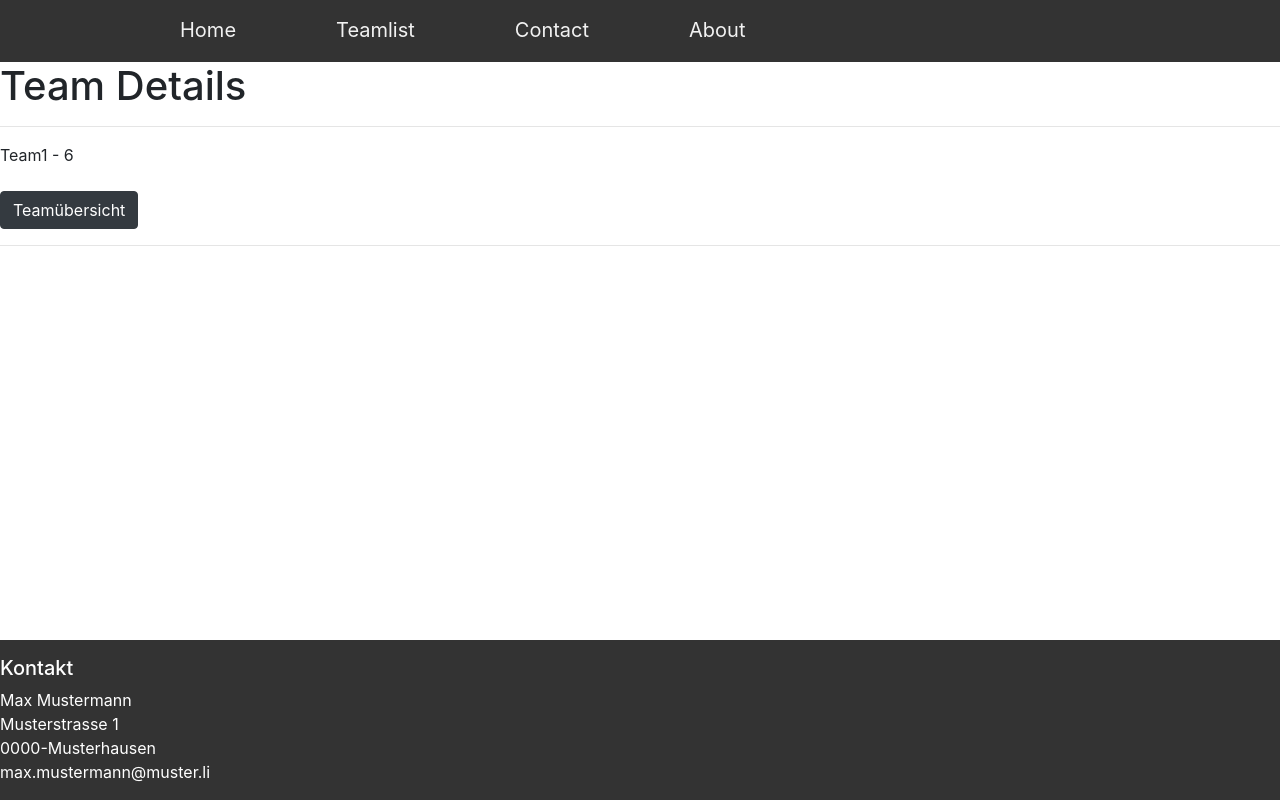
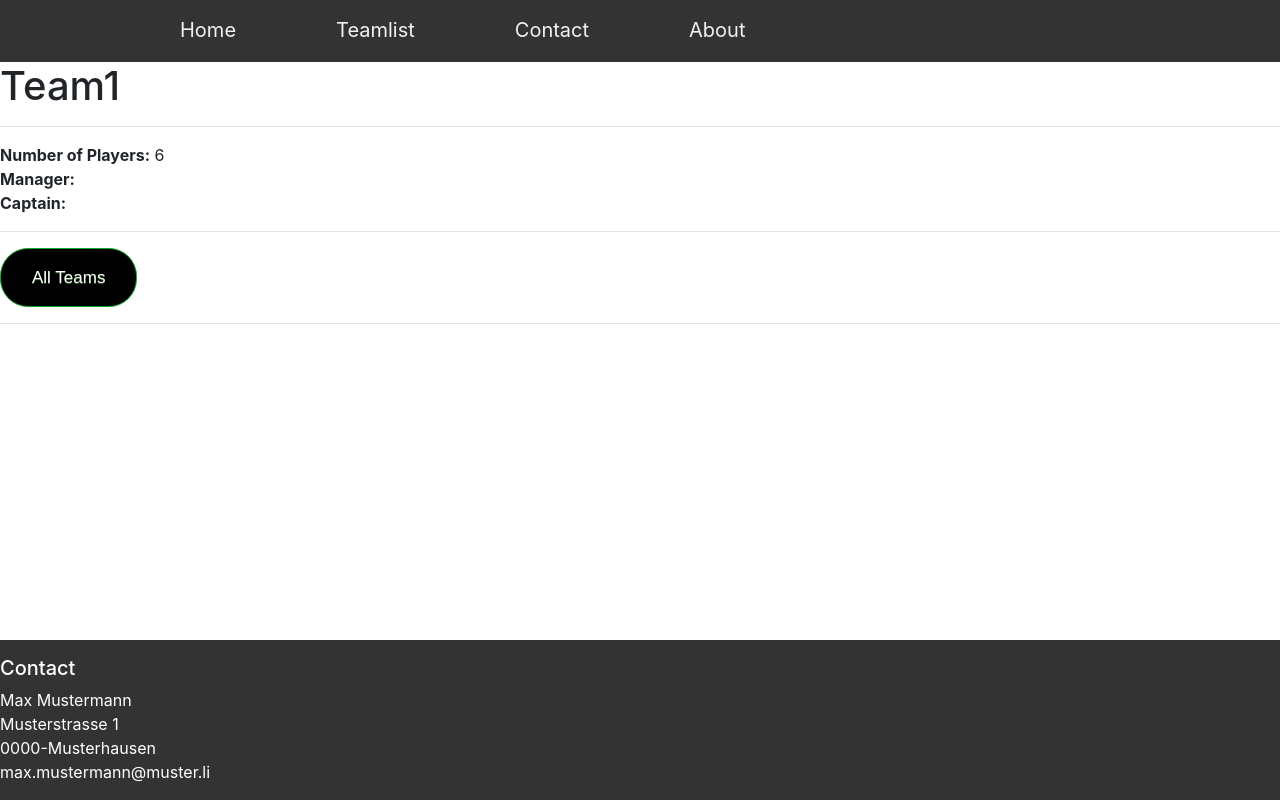
Before and after one commit to BuecAle/TournamentGenerator_ISD, a Django app: page /team/1 in a window 1280 px wide. Run offline with Django 3.2, Linux system fonts and the light colour scheme; data comes from the database, SQL or seed files in the repository; both versions use the stored data as it was after the commit; some libraries are stand-ins or nearby versions.

Commit message:
Button styled, inserted links, added footer

```diff
--- a/trunk/TournamentGenerator/TournamentGenerator/TournamentGenerator/settings.py
+++ b/trunk/TournamentGenerator/TournamentGenerator/TournamentGenerator/settings.py
@@ -125,4 +125,5 @@ STATIC_URL = '/static/'
 
 STATICFILES_DIRS = [
     os.path.join(BASE_DIR, "unrelatedstatic"),
+    os.path.join(BASE_DIR, "static"),
 ]
--- a/trunk/TournamentGenerator/TournamentGenerator/TournamentOverview/forms.py
+++ b/trunk/TournamentGenerator/TournamentGenerator/TournamentOverview/forms.py
@@ -5,7 +5,7 @@ from .models import Teams
 class TeamCreateForm(forms.ModelForm):
     class Meta:
         model = Teams
-        fields = ['TeamName', 'NrOfPlayer']
+        fields = ['TeamName', 'NrOfPlayer', 'Manager', 'Captain']
 
     def clean_title(self, *args, **kwargs):
         tmp = self.cleaned_data.get('TeamName')
@@ -17,3 +17,5 @@ class TeamCreateForm(forms.ModelForm):
 class RawTeamForm(forms.Form):
     TeamName = forms.CharField()
     NrOfPlayer = forms.DecimalField()
+    Manager = forms.CharField()
+    Captain = forms.CharField();
--- a/trunk/TournamentGenerator/TournamentGenerator/TournamentOverview/models.py
+++ b/trunk/TournamentGenerator/TournamentGenerator/TournamentOverview/models.py
@@ -7,7 +7,8 @@ from django.urls import reverse
 class Teams(models.Model):
     TeamName = models.CharField(max_length=120)
     NrOfPlayer = models.DecimalField(decimal_places=0, max_digits=2)
-
+    Manager = models.CharField(max_length=120, default="")
+    Captain = models.TextField(max_length=120, default="");
 
     def get_absolute_url(self):
         return reverse("team-detail", kwargs={"my_id" : self.id})
--- a/trunk/TournamentGenerator/TournamentGenerator/TournamentOverview/views.py
+++ b/trunk/TournamentGenerator/TournamentGenerator/TournamentOverview/views.py
@@ -14,7 +14,7 @@ def teamCreateView(httprequest, *args, **kwargs):
         my_form = TeamCreateForm()
 
     context = {
-        "form" : my_form
+        "form": my_form
     }
 
     return render(httprequest, "team_create_view.html", context)
@@ -35,6 +35,7 @@ def teamCreateView(httprequest, *args, **kwargs):
     return render(httprequest, "team_list.html", context)
 """
 
+
 def teamList(httprequest, *args, **kwargs):
     allTeams = Teams.objects.all()
     context ={
@@ -54,3 +55,11 @@ def teamDetail(httprequest, my_id, *args, **kwargs):
     }
 
     return render(httprequest, "team_detail.html", context)
+
+"""
+def teamPlayer(httprequest, *args):
+    my_dict = {
+        "myList": ["this", "is", "my", "list", "hello"],
+    }
+    return render(httprequest, "home.html", my_dict)
+"""
--- /dev/null
+++ b/trunk/TournamentGenerator/TournamentGenerator/static/styles.css
@@ -0,0 +1,21 @@
+.standardBtn {
+	background-color:black;
+	border-radius:28px;
+	border:1px solid #18ab29;
+	display:inline-block;
+	cursor:pointer;
+	color:#ffffff;
+	font-family:Arial;
+	font-size:17px;
+	padding:16px 31px;
+	text-decoration:none;
+	text-shadow:0px 1px 0px #2f6627;
+}
+.standardBtn:hover {
+	background-color:#5cbf2a;
+}
+.standardBtn:active {
+	position:relative;
+	top:1px;
+}
+<!-- ------------------------------------------------- -->
--- a/trunk/TournamentGenerator/TournamentGenerator/templates/base.html
+++ b/trunk/TournamentGenerator/TournamentGenerator/templates/base.html
@@ -1,10 +1,8 @@
 <!DOCTYPE html>
 <html>
 <head>
-<style>.title{
-background-color: green;
-}
-</style>
+    {% load static %}
+    <link rel="stylesheet" type="text/css" href="{% static '/styles.css' %}">
 
     <!-- Required Metatext-->
     <meta charset="utf-8">
@@ -31,7 +29,10 @@ background-color: green;
     {% endblock %}
 
     <hr>
-
+    {% block mainContent3 %}
+        will be replaced
+    {% endblock %}
+    <hr>
     {% include 'footer.html' %}
 
 </body>
--- a/trunk/TournamentGenerator/TournamentGenerator/templates/footer.html
+++ b/trunk/TournamentGenerator/TournamentGenerator/templates/footer.html
@@ -9,11 +9,10 @@
   text-align: left;
 }
 </style>
-
-<div class="footer">
-  <p><h5>Kontakt</h5>
+<section class="footer">
+  <p><h5>Contact</h5>
     Max Mustermann<br>
     Musterstrasse 1 <br>
     0000-Musterhausen<br>
     max.mustermann@muster.li</p>
-</div>
+</section>
--- a/trunk/TournamentGenerator/TournamentGenerator/templates/team_create_view.html
+++ b/trunk/TournamentGenerator/TournamentGenerator/templates/team_create_view.html
@@ -1,12 +1,13 @@
 {% extends 'base.html' %}
 
 {% block mainContent %}
-    <h1>Neues Team erstellen</h1>
+    <h1>Create new Team</h1>
     <br>
     <form action="." method="POST">{% csrf_token %}
         {{form.as_p}}
         <input type="submit" name="Save">
     </form>
-    <a href="/team/">Teamliste</a>
+
+    <a href="/team/" class="standardBtn">Back to all Teams</a>
 
 {% endblock %}
--- a/trunk/TournamentGenerator/TournamentGenerator/templates/team_detail.html
+++ b/trunk/TournamentGenerator/TournamentGenerator/templates/team_detail.html
@@ -1,11 +1,16 @@
 {% extends 'base.html' %}
 
 {% block mainContent %}
-    <h1>{{ title }}</h1>
+    <h1>{{ obj.TeamName }}</h1>
 {% endblock %}
 
 
 {% block mainContent2 %}
-    {{ obj.TeamName }} - {{ obj.NrOfPlayer }} <br><br>
-    <a href="/team/create/" class="btn btn-dark">Teamübersicht</a>
+    <b>Number of Players:</b> {{ obj.NrOfPlayer }} <br>
+    <b>Manager:</b> {{ obj.Manager }} <br>
+    <b>Captain:</b> {{ obj.Captain }}
 {% endblock %}
+
+{% block mainContent3 %}
+    <a href="/team/" class="standardBtn">All Teams</a>
+{% endblock %}
```
Also changed, not shown: trunk/TournamentGenerator/TournamentGenerator/templates/team_list.html (+18 -7 lines), trunk/TournamentGenerator/TournamentGenerator/TournamentGroups/views.py (line endings or trailing spaces), trunk/TournamentGenerator/TournamentGenerator/db.sqlite3.
